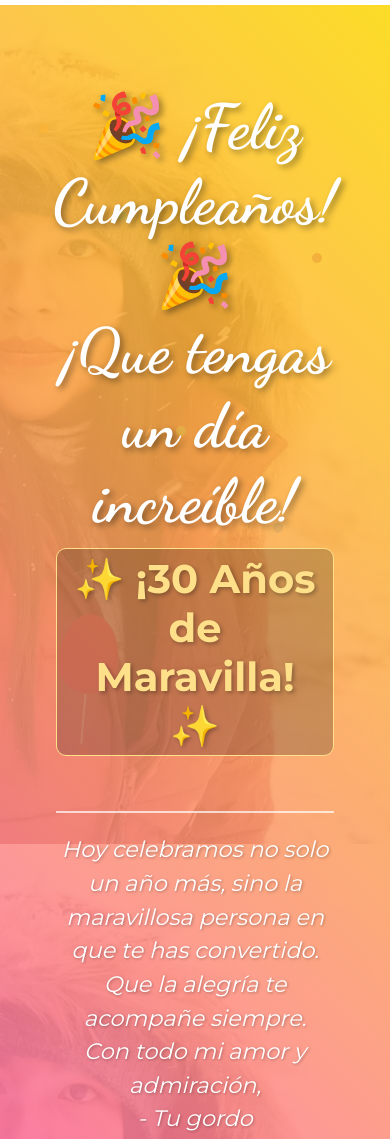
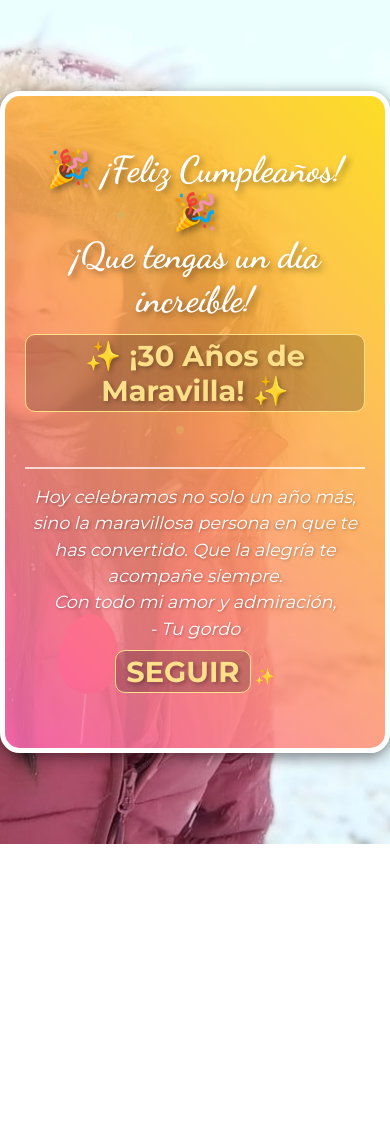
Before and after one commit to kevinparejamamani/30fe, a plain HTML site: page primero.html in a window 390 px wide. Shown: the top 1139 px of the page. After the commit the page ends 844 px from the top, so only its background shows below. Drawn offline with Linux system fonts and the light colour scheme.

Commit message:
first commiwt

```diff
--- a/primero.html
+++ b/primero.html
@@ -3,7 +3,7 @@
 <head>
     <meta charset="UTF-8">
     <meta name="viewport" content="width=device-width, initial-scale=1.0">
-    <title>¡Feliz 30 Cumpleaños!</title>
+    <title>¡Feliz 30 Añitos!</title>
     <link href="https://fonts.googleapis.com/css2?family=Dancing+Script:wght@700&family=Montserrat:wght@400;700&display=swap" rel="stylesheet">
     <style>
         /* Estilos generales para el cuerpo de la página */
@@ -25,43 +25,33 @@
         /* Estilos para el contenedor del mensaje */
         .contenedor-cumpleanos {
             text-align: center;
-            padding: 50px 70px; /* Más relleno */
+            padding: 50px 70px; /* Relleno grande para escritorio */
             background: linear-gradient(45deg, rgba(255, 105, 180, 0.85), rgba(255, 215, 0, 0.85)); /* Degradado festivo */
-            border-radius: 20px; /* Bordes más redondeados */
-            box-shadow: 0 8px 30px rgba(0, 0, 0, 0.6); /* Sombra más pronunciada */
+            border-radius: 20px;
+            box-shadow: 0 8px 30px rgba(0, 0, 0, 0.6);
             max-width: 90%;
-            position: relative; /* Para posicionar adornos internos */
-            border: 5px solid #fff; /* Borde blanco alrededor */
-            animation: bounceIn 1s ease-out; /* Animación de entrada */
+            position: relative;
+            border: 5px solid #fff;
+            animation: bounceIn 1s ease-out;
         }
 
         /* Animación de entrada */
         @keyframes bounceIn {
-            0% {
-                transform: scale(0.3);
-                opacity: 0;
-            }
-            50% {
-                transform: scale(1.1);
-                opacity: 1;
-            }
-            70% {
-                transform: scale(0.9);
-            }
-            100% {
-                transform: scale(1);
-            }
+            0% { transform: scale(0.3); opacity: 0; }
+            50% { transform: scale(1.1); opacity: 1; }
+            70% { transform: scale(0.9); }
+            100% { transform: scale(1); }
         }
 
         /* Estilos para el mensaje principal */
         .mensaje-principal {
-            font-family: 'Dancing Script', cursive; /* Fuente elegante para el mensaje */
+            font-family: 'Dancing Script', cursive;
             color: #ffffff;
-            font-size: 3.8em; /* Tamaño de fuente aún más grande */
+            font-size: 3.8em; /* Tamaño grande para escritorio */
             margin-bottom: 25px;
-            text-shadow: 3px 3px 6px rgba(0, 0, 0, 0.4); /* Sombra para el texto */
+            text-shadow: 3px 3px 6px rgba(0, 0, 0, 0.4);
             line-height: 1.2;
-            animation: pulse 2s infinite alternate; /* Animación de pulsación */
+            animation: pulse 2s infinite alternate;
         }
 
         /* Animación de pulsación para el mensaje */
@@ -74,9 +64,9 @@
         .contador-anos {
             font-family: 'Montserrat', sans-serif;
             color: #ffe08a; /* Dorado brillante */
-            font-size: 2.5em;
+            font-size: 2.5em; /* Tamaño grande para escritorio */
             font-weight: bold;
-            margin-top: -10px; /* Ajuste para que quede cerca del mensaje */
+            margin-top: -10px;
             margin-bottom: 25px;
             text-shadow: 2px 2px 4px rgba(0, 0, 0, 0.3);
             background-color: rgba(0, 0, 0, 0.2);
@@ -84,25 +74,28 @@
             padding: 5px 15px;
             border-radius: 10px;
             border: 1px solid #ffe08a;
+            /* Estilo para el enlace 'SEGUIR' */
+            text-decoration: none;
+            cursor: pointer;
         }
 
         /* Estilos para la dedicatoria */
         .dedicatoria {
             font-family: 'Montserrat', sans-serif;
             color: #fff;
-            font-size: 1.4em; /* Tamaño de fuente más grande */
+            font-size: 1.4em; /* Tamaño grande para escritorio */
             margin-top: 30px;
-            border-top: 2px solid rgba(255, 255, 255, 0.7); /* Línea separadora más gruesa */
+            border-top: 2px solid rgba(255, 255, 255, 0.7);
             padding-top: 20px;
             font-style: italic;
             line-height: 1.5;
             text-shadow: 1px 1px 3px rgba(0, 0, 0, 0.3);
         }
 
-        /* Adornos de Confeti (ejemplo, puedes añadir más) */
+        /* Adornos de Confeti y Globo (código original, funciona bien) */
         .confeti {
             position: absolute;
-            background-color: #ffeb3b; /* Amarillo */
+            background-color: #ffeb3b;
             width: 10px;
             height: 10px;
             border-radius: 50%;
@@ -124,18 +117,17 @@
             100% { transform: translateY(100vh) rotateZ(720deg); opacity: 0.5; }
         }
 
-        /* Pequeño detalle de globo flotando */
         .globo {
             position: absolute;
             width: 60px;
             height: 80px;
-            background-color: #e91e63; /* Rosa */
+            background-color: #e91e63;
             border-radius: 50% 50% 50% 50% / 60% 60% 40% 40%;
-            bottom: -50px; /* Empieza fuera de la pantalla */
+            bottom: -50px;
             left: 15%;
             box-shadow: inset -5px -5px 0 rgba(0,0,0,0.1);
             animation: floatGlobo 10s infinite ease-in-out;
-            z-index: -1; /* Detrás del mensaje */
+            z-index: -1;
         }
 
         .globo::before {
@@ -155,6 +147,42 @@
             100% { transform: translateY(0) rotate(0deg); opacity: 0.8; }
         }
 
+        /* ======================================================= */
+        /* MEDIA QUERIES PARA RESPONSIVIDAD EN TELÉFONOS MÓVILES */
+        /* ======================================================= */
+        @media (max-width: 600px) {
+
+            /* Ajusta el relleno del contenedor principal */
+            .contenedor-cumpleanos {
+                padding: 30px 20px; /* Relleno mucho más ajustado */
+                max-width: 95%;
+                /* Ajusta la sombra para que no sea tan pesada en móviles */
+                box-shadow: 0 4px 15px rgba(0, 0, 0, 0.5);
+            }
+
+            /* Reduce el tamaño del texto principal */
+            .mensaje-principal {
+                font-size: 2.2em;
+            }
+
+            /* Reduce el tamaño del contador de años */
+            .contador-anos {
+                font-size: 1.8em;
+                padding: 3px 10px;
+            }
+
+            /* Reduce el tamaño de la dedicatoria */
+            .dedicatoria {
+                font-size: 1.1em;
+                padding-top: 15px;
+            }
+
+            /* Para que los adornos no estorben tanto en el centro */
+            .confeti {
+                width: 8px;
+                height: 8px;
+            }
+        }
     </style>
 </head>
 <body>
@@ -183,8 +211,8 @@
             <br>Con todo mi amor y admiración,
             <br>- Tu gordo
         </p>
-        <div >
-           <a class="contador-anos" href="segundo.html">SEGUIR</a> ✨
+        <div>
+             <a class="contador-anos" href="segundo.html">SEGUIR</a> ✨
         </div>
     </div>
 
```
